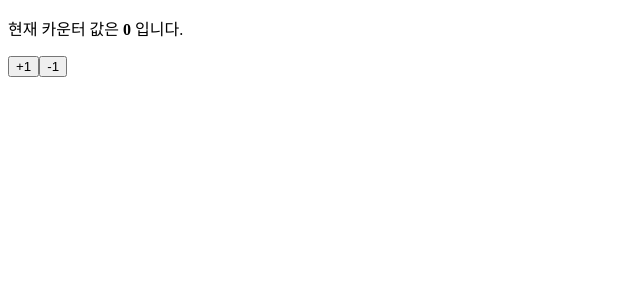
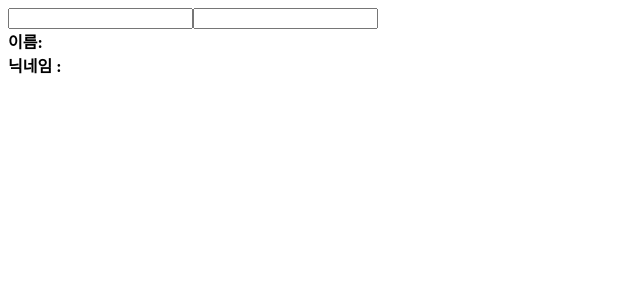
Before and after one commit to pensieve92/react-hooks-tutorial, a React (Create React App) app in the folder hooks-totorial/: page / in a window 1280 px wide. Shown: the top 300 px of the page, without its empty margins (0-640 px from the left). Built offline with nearby package versions, Linux system fonts and the light colour scheme.

Commit message:
useReducer hook 2

```diff
--- a/hooks-totorial/src/App.js
+++ b/hooks-totorial/src/App.js
@@ -9,8 +9,10 @@
 
 const App = () => {
   // const [visible, setVisible] = useState(false);
-  return <Counter />;
+  // return <Counter />;
   // return <ContextSample />
+  return <Info />
+
   // (
   //   <div>
   //     <button
--- a/hooks-totorial/src/Info.js
+++ b/hooks-totorial/src/Info.js
@@ -1,9 +1,17 @@
-import React, { useState, useEffect } from 'react';
+// import React, { useState, useEffect } from 'react';
+import React, { useReducer } from 'react';
+
+function reducer(state, action) {
+    return {
+        ...state,
+        [action.name]:action.value
+    };
+}
 
 const Info = () => {
 
-    const [name, setName ] = useState('');
-    const [nickName, setNickName ] = useState('');
+    // const [name, setName ] = useState('');
+    // const [nickName, setNickName ] = useState('');
     // ************************************************************************ //
     // useEffect :
     // 리액트 컴포넌트가 렌더링 될 때마다
@@ -43,30 +51,39 @@
     // 오직 언마운트 될 때만 뒷정리 함수를 호출하고 싶으면,
     // useEffect함수의 두번째 파라미터에 비어있는 배열을 넣으면 됨
 
-    useEffect(()=> {
-        console.log('effect');
-        console.log(name);
-        return () => {
-            console.log('cleanup');
-            console.log(name);
-        }
-    }, [name])
+    // useEffect(()=> {
+    //     console.log('effect');
+    //     console.log(name);
+    //     return () => {
+    //         console.log('cleanup');
+    //         console.log(name);
+    //     }
+    // }, [name])
 
     // ************************************************************************ //
 
-    const onChangeName = e => {
-        setName(e.target.value);
-    }
+    // const onChangeName = e => {
+    //     setName(e.target.value);
+    // }
 
-    const onChangeNickName = e => {
-        setNickName(e.target.value);
+    // const onChangeNickName = e => {
+    //     setNickName(e.target.value);
+    // }
+
+    const [state, dispatch] = useReducer(reducer, {
+        name: '',
+        nickName: ''
+    })
+    const {name, nickName } = state;
+    const onChange = e => {
+        dispatch(e.target);
     }
 
     return (
         <div>
             <div>
-                <input value={name} onChange={onChangeName} />
-                <input value={nickName} onChange={onChangeNickName} />
+                <input name="name" value={name} onChange={onChange} />
+                <input name="nickName" value={nickName} onChange={onChange} />
             </div>
             <div>
                 <b>이름: </b> {name}
```
